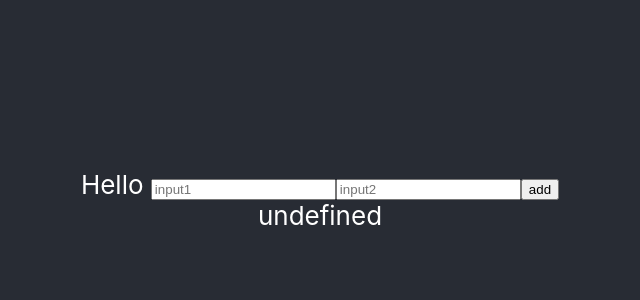
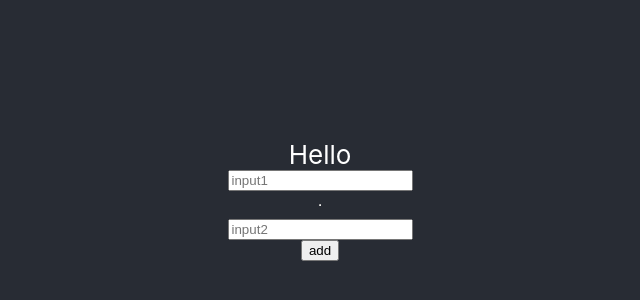
Before and after one commit to NouarSalhEddine/React-TDD, a React (Create React App) app: page / in a window 1280 px wide. Shown: the part 200-500 px from the top of the page, without its empty margins (320-960 px from the left). Built offline with nearby package versions, Linux system fonts and the light colour scheme.

Commit message:
correct type

```diff
--- a/src/component/greet.tsx
+++ b/src/component/greet.tsx
@@ -1,31 +1,27 @@
-import React from 'react'
+import React, { useState } from 'react'
 
-type GreetProps = {
-  name?:String
+type greetProps = {
+  name?: String
+
 }
-const Greet = (props: GreetProps) => {
-  const [input1 , setInput1] = React.useState<Number>()
-  const [input2, setInput2] = React.useState<Number>()
-  const [result, setResult] = React.useState<Number>()
+export default function Greet(props: greetProps) {
+ const [number1 , setMumber1] = useState<String>('')
+  const [number2, setMumber2] = useState<String>('')
+  const [result, setResult] = useState<Number>()
 
-  const sum = () => {
-  setResult(Number(input1) + Number(input2))
+  const handleClick = () => {
+  setResult(Number(number1)+Number(number2))
 }
+
   return (
     <>
-      <div>
-        Hello {props.name}
-        <input onChange={(e)=> setInput1(Number(e.target.value))} type="number" placeholder='input1' />
-        <input onChange={(e)=> setInput2(Number(e.target.value))} type="number" placeholder='input2' />
-        <button onClick={sum}>add</button>
-        <div>
-        {String(result)}
+      <div>Hello {props.name}</div>
+      <input type="text" placeholder='input1' onChange={(e)=> setMumber1(e.target.value)} />
+      <hr />
+      <input type="text" placeholder='input2' onChange={(e)=> setMumber2(e.target.value)}  />
+      <button onClick={handleClick}>add</button>
+     {typeof result === 'number' && <h1>result : {result}</h1>}
+    </>
 
-        </div>
-
-      </div>
-    </>
   )
 }
-
-export default Greet
```
Also changed, not shown: 1 other file (tests, documents, lock files or other folders).
